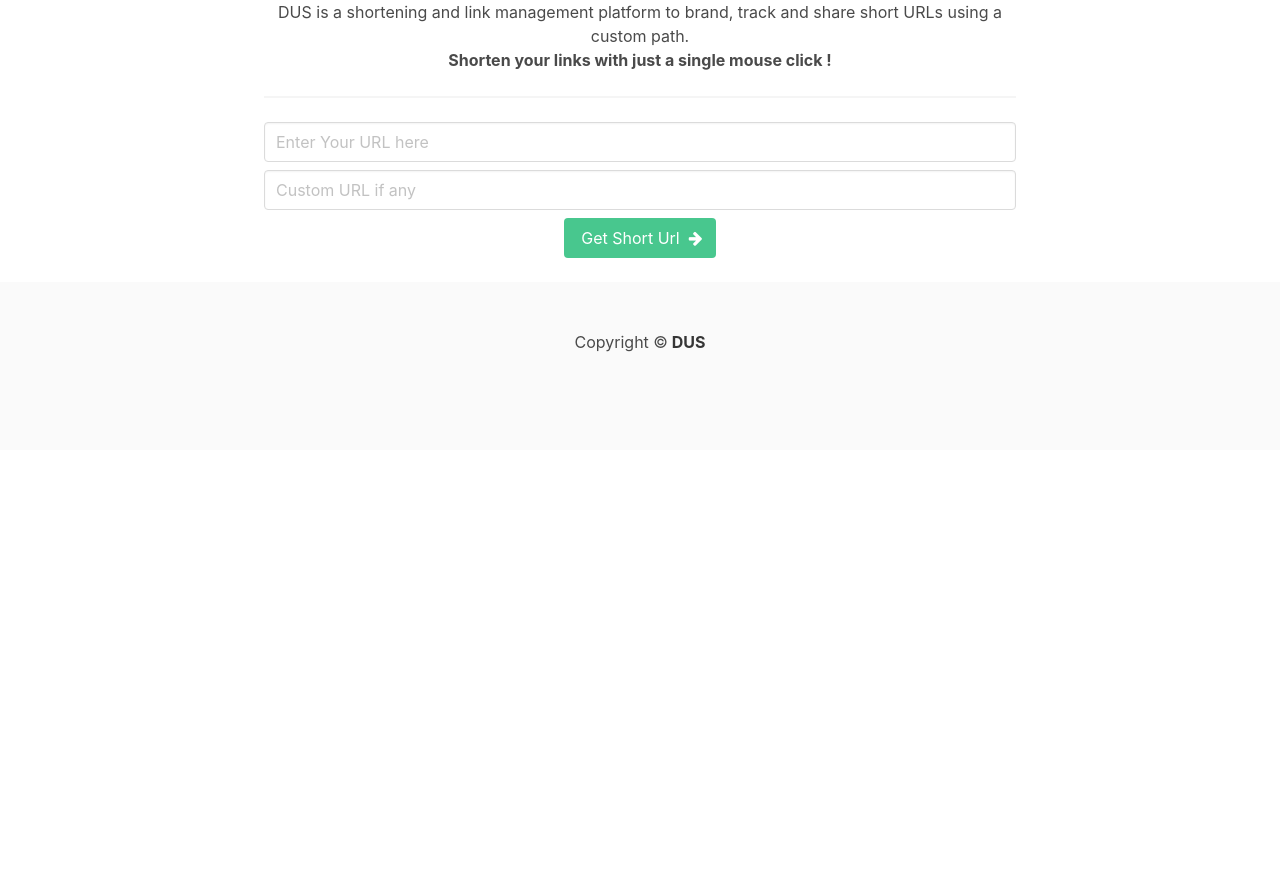
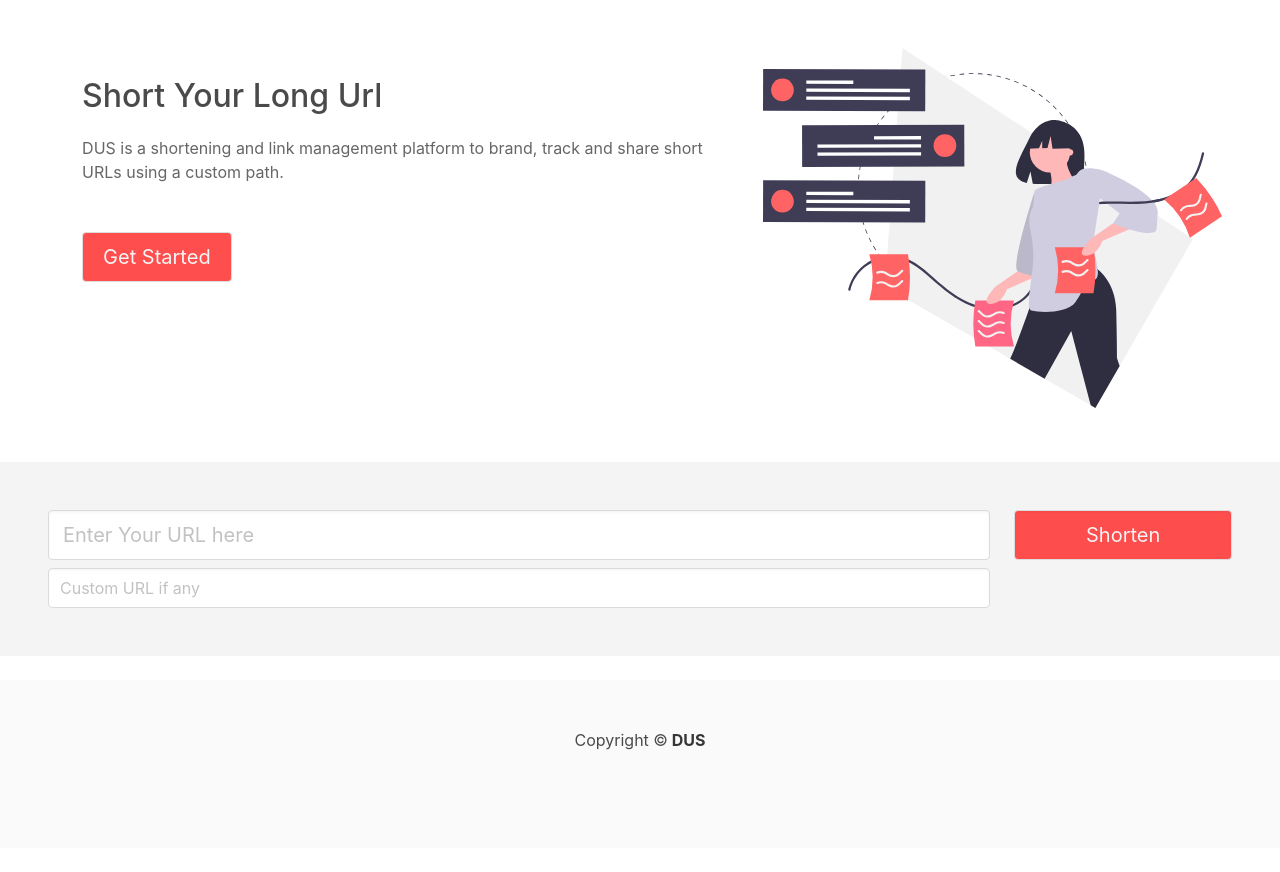
Before and after one commit to anonymous-sidhax/Django-URL-Shortner, a Django app: page / in a window 1280 px wide. Shown: the part 56-928 px from the top of the page. Before the commit the page ends 408 px from the top, so only its background shows below. Run offline with Django 3.2, Linux system fonts and the light colour scheme.

Commit message:
Index page by Ayush

```diff
--- a/DUS/mainApp/templates/base.html
+++ b/DUS/mainApp/templates/base.html
@@ -111,7 +111,7 @@
             </a>
             {% else %}
             <p class="mr-2" style="font-size: 20px;">Welcome <strong>{{ request.user }}</strong></p>
-            <a href="{% url 'accounts:logout' %}" class="button is-primary">Logout</a>
+            <a href="{% url 'accounts:logout' %}" class="button is-danger">Logout</a>
             {% endif %}
           </div>
         </div>
--- a/DUS/mainApp/templates/index.html
+++ b/DUS/mainApp/templates/index.html
@@ -1,32 +1,91 @@
 {% extends 'base.html' %}
 {% block title %} Home {% endblock title %}
 {% block body %}
+{% load static %}
+
+<style>
+    *{
+        scroll-behavior: smooth;
+    }
+    .is-red{
+        background-color: #ff3b3b;
+        opacity: 0.9;
+        color: #f4f4f4;
+    }
+    .is-red:hover{
+        background-color: #ff3b3b;
+        opacity: 1;
+        color: #f4f4f4;
+    }
+    .is-red-{
+        background-color: #ff3b3b;
+        opacity: 0.9;
+        color: #f4f4f4;
+    }
+    .is-red-:hover{
+        background-color: #ff3b3b;
+        opacity: 1;
+        color: #f4f4f4;
+    }
+    @media screen and (max-width: 768px){
+        div.columns.is-variable.is-centered#container-{
+            justify-content: center;
+            align-items: center;
+            display: flex;
+            flex-direction: column-reverse;
+            }
+
+        .button.is-red{
+            font-size: 1rem;
+        }
+        }
 
 
-    <div class="container">
-        <div>
-        <div style="text-align: center; padding-left: 200px; padding-right: 200px; position: relative;">
-        <h2 >DUS is a shortening and link management platform to brand, track and share short URLs using a custom path.</figcaption>
-        </h2>
-    </div>
-            <div style="text-align: center; padding-left: 200px; padding-right: 200px; position: relative;">
-                <b>Shorten your links with just a single mouse click !</b>
-                <hr></hr>
-                <form action="short" method="POST" id="form">
-                {% csrf_token  %}
-                    <input class="input" type="text" placeholder="Enter Your URL here" name="original_url" required>
-                    <input class="input mt-2" type="text" placeholder="Custom URL if any" name="custom_url">
-                    <button class="button is-success mt-2">
-                        <span>Get Short Url</span>
-                        <span class="icon is-small">
-                        <i class="fa fa-arrow-right" aria-hidden="true"></i>
-                        </span>
-                    </button>
-                </form>
+
+</style>
+
+
+<section class="section">
+    <div class="conatiner">
+        <div class="columns is-variable is-centered" id="container-">
+            <div class="column is-7">
+                <div class="card" style="box-shadow:none;">
+                    <div class="card-content">
+                        <h2 class="is-size-1 is-size-3-tablet is-size-3-mobile" style="font-weight: 550;">Short Your Long Url</h2>
+                        <p class="is-size-5 mt-4 is-size-6-tablet is-size-6-mobile" style="color: #666666;">DUS is a shortening and link management platform to brand, track and share short URLs using a custom path.</p>
+                        <div class="fields mt-6"><a class="button is-red is-normal-mobile is-medium is-normal-mobile is-normal-tablet" href="#section">Get Started</a></div>
+                    </div>
+                </div>
+            </div>
+            <div class="column is-two-fifths is-three-quarters-mobile" >
+                <div class="card" style="box-shadow:none;">
+                    <div class="card-image"><img src="{% static 'assets/img/undrawimg.svg' %}" alt=""></div>
+                </div>
             </div>
         </div>
+    </div>
+</section>
 
-    </div>
+
+<section class="section" id="section" style="background-color: #f4f4f4;">
+    <form action="short" method="POST" id="form">
+        {% csrf_token  %}
+        <div class="conatiner">
+            <div class="columns is-variable is-centered">
+                <div class="column is-one-thirds">
+                    <div class="fields">
+                        <input class="input is-medium" type="text" placeholder="Enter Your URL here" name="original_url" required>
+                        <input class="input mt-2" type="text" placeholder="Custom URL if any" name="custom_url">
+                    </div>
+                </div>
+                <div class="column is-one-fifth">
+                    <div class="buttons" style="justify-content: center;"><button type="submit" class="button is-medium input is-red-" >Shorten</button></div>
+                </div>
+            </div>
+        </div>
+    </form>
+</section>
+
 
 {% if short_url %}
 <div class="container mt-4">
--- a/DUS/mainApp/views.py
+++ b/DUS/mainApp/views.py
@@ -44,21 +44,33 @@ def redirection(request, url):
 def shorten(request):
     if request.method == "POST":
         if request.POST['original_url'] and request.POST['custom_url']:
-            print ('custom')
             original = request.POST['original_url']
-            short = 'http://127.0.0.1:8000/' + str(request.POST['custom_url'])
-            check = Shorten_Urls.objects.filter(short_url=short)
-            print ('check')
-            if not check:
-                newurl = Shorten_Urls(
-                    original_url=original,
-                    short_url=short,
-                )
-                newurl.save()
-                return redirect('/')
+            org_url = Shorten_Urls.objects.filter(original_url=original).exists()
+            if org_url:
+                url = Shorten_Urls.objects.get(original_url=original)
+                context = {
+                    "short_url":url,
+                }
+                messages.error(request, "Short Url already exists. Cannot create custom for it.")
+                return render(request, 'index.html', context)
             else:
-                messages.error(request, "Already Exists")
-                return render(request, 'index.html', { 'error' : 'Custom URL already exists'})
+                original = request.POST['original_url']
+                short = 'http://127.0.0.1:8000/' + str(request.POST['custom_url'])
+                check = Shorten_Urls.objects.filter(short_url=short)
+                print ('check')
+                if not check:
+                    newurl = Shorten_Urls(
+                        original_url=original,
+                        short_url=short,
+                    )
+                    newurl.save()
+                    context = {
+                        "short_url":short,
+                    }
+                    return render(request, 'index.html', context)
+                else:
+                    messages.error(request, "Already Exists")
+                    return render(request, 'index.html', { 'error' : 'Custom URL already exists'})
         elif request.POST['original_url']:
             original = request.POST['original_url']
             org_url = Shorten_Urls.objects.filter(original_url=original).exists()
```
Also changed, not shown: DUS/db.sqlite3, DUS/mainApp/static/assets/img/undrawimg.svg (added).
